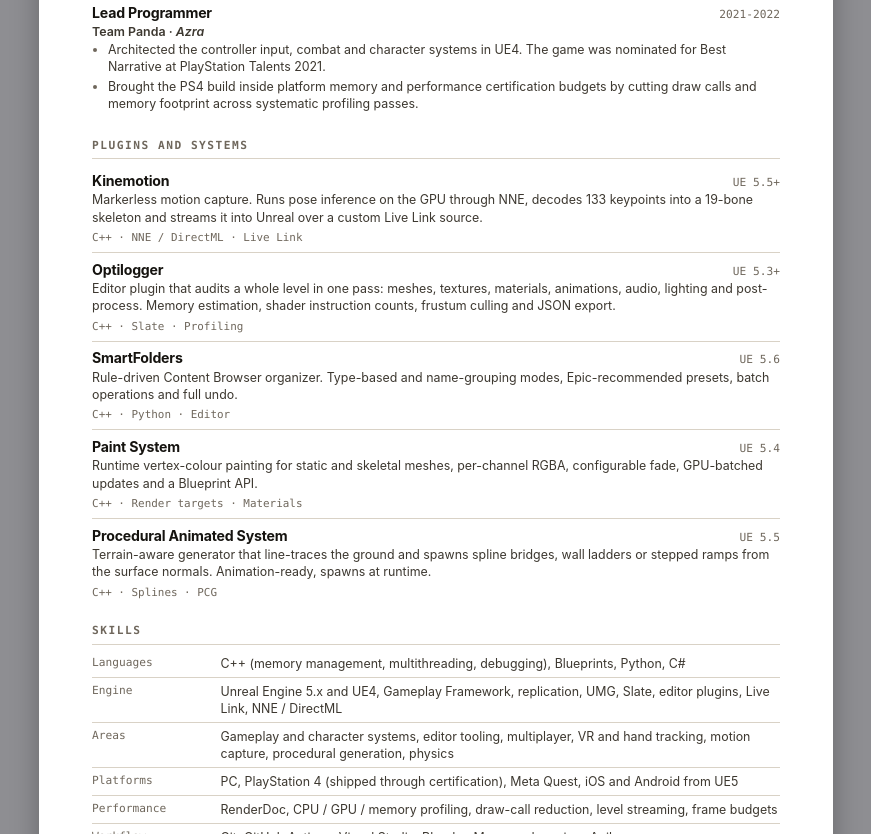
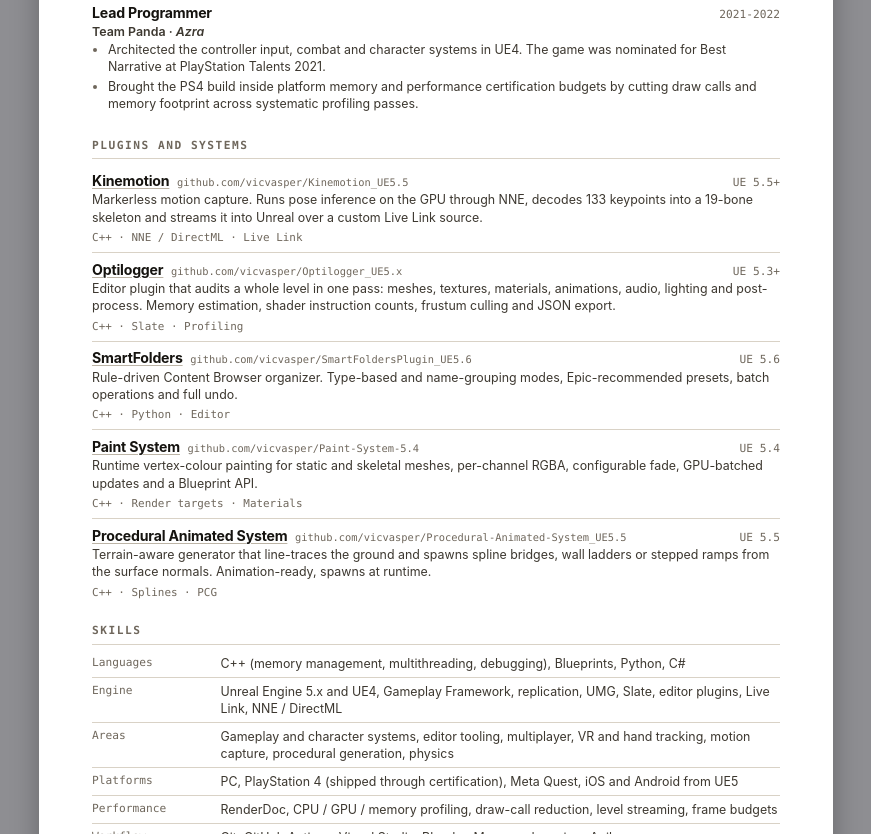
Before and after one commit to vicvasper/README, a plain HTML site: page CV_EN.html in a window 1280 px wide. Shown: the part 903-1737 px from the top of the page, without its empty margins (204-1075 px from the left). Drawn offline with Linux system fonts and the light colour scheme.

Commit message:
Make contact and repo links clickable in the CV

```diff
--- a/CV_EN.html
+++ b/CV_EN.html
@@ -17,6 +17,11 @@
   body{margin:0;background:var(--desk);color:var(--ink);font:10.4pt/1.45 var(--sans);
     -webkit-font-smoothing:antialiased;-webkit-print-color-adjust:exact;print-color-adjust:exact}
   a{color:inherit;text-decoration:none}
+  .ih h3 a{text-decoration:underline;text-decoration-thickness:.4pt;
+    text-underline-offset:2.2px;text-decoration-color:#bcb4a6}
+  .contact a:hover,.ih h3 a:hover{text-decoration-color:var(--ink)}
+  .repo{font-family:var(--mono);font-size:7.8pt;color:var(--ink3);margin-left:2mm;
+    font-weight:400;letter-spacing:0}
 
   /* the sheet */
   .sheet{width:210mm;min-height:297mm;margin:14mm auto;padding:12mm 14mm 10mm;
@@ -104,12 +109,12 @@
       <h1>Victor Rivas</h1>
       <p class="role"><b>Unreal Engine developer</b> · gameplay systems, editor tooling and C++</p>
       <div class="contact">
-        <span>vic.rivasperez@gmail.com</span>
-        <span>+34 722 34 92 47</span>
+        <span><a href="mailto:vic.rivasperez@gmail.com">vic.rivasperez@gmail.com</a></span>
+        <span><a href="tel:+34722349247">+34 722 34 92 47</a></span>
         <span>Las Palmas, Spain · remote & relocation</span>
-        <span>github.com/vicvasper</span>
-        <span>linkedin.com/in/victorrivasperez</span>
-        <span>vicvasper.github.io/README</span>
+        <span><a href="https://github.com/vicvasper">github.com/vicvasper</a></span>
+        <span><a href="https://linkedin.com/in/victorrivasperez">linkedin.com/in/victorrivasperez</a></span>
+        <span><a href="https://vicvasper.github.io/README/">vicvasper.github.io/README</a></span>
       </div>
     </div>
   </div>
@@ -139,27 +144,27 @@
   </div>
   <h2>Plugins and systems</h2>
   <div class="item">
-    <div class="ih"><h3>Kinemotion</h3><span class="when">UE 5.5+</span></div>
+    <div class="ih"><h3><a href="https://github.com/vicvasper/Kinemotion_UE5.5">Kinemotion</a><span class="repo">github.com/vicvasper/Kinemotion_UE5.5</span></h3><span class="when">UE 5.5+</span></div>
     <p>Markerless motion capture. Runs pose inference on the GPU through NNE, decodes 133 keypoints into a 19-bone skeleton and streams it into Unreal over a custom Live Link source.</p>
     <div class="tech">C++  ·  NNE / DirectML  ·  Live Link</div>
   </div>
   <div class="item">
-    <div class="ih"><h3>Optilogger</h3><span class="when">UE 5.3+</span></div>
+    <div class="ih"><h3><a href="https://github.com/vicvasper/Optilogger_UE5.x">Optilogger</a><span class="repo">github.com/vicvasper/Optilogger_UE5.x</span></h3><span class="when">UE 5.3+</span></div>
     <p>Editor plugin that audits a whole level in one pass: meshes, textures, materials, animations, audio, lighting and post-process. Memory estimation, shader instruction counts, frustum culling and JSON export.</p>
     <div class="tech">C++  ·  Slate  ·  Profiling</div>
   </div>
   <div class="item">
-    <div class="ih"><h3>SmartFolders</h3><span class="when">UE 5.6</span></div>
+    <div class="ih"><h3><a href="https://github.com/vicvasper/SmartFoldersPlugin_UE5.6">SmartFolders</a><span class="repo">github.com/vicvasper/SmartFoldersPlugin_UE5.6</span></h3><span class="when">UE 5.6</span></div>
     <p>Rule-driven Content Browser organizer. Type-based and name-grouping modes, Epic-recommended presets, batch operations and full undo.</p>
     <div class="tech">C++  ·  Python  ·  Editor</div>
   </div>
   <div class="item">
-    <div class="ih"><h3>Paint System</h3><span class="when">UE 5.4</span></div>
+    <div class="ih"><h3><a href="https://github.com/vicvasper/Paint-System-5.4">Paint System</a><span class="repo">github.com/vicvasper/Paint-System-5.4</span></h3><span class="when">UE 5.4</span></div>
     <p>Runtime vertex-colour painting for static and skeletal meshes, per-channel RGBA, configurable fade, GPU-batched updates and a Blueprint API.</p>
     <div class="tech">C++  ·  Render targets  ·  Materials</div>
   </div>
   <div class="item">
-    <div class="ih"><h3>Procedural Animated System</h3><span class="when">UE 5.5</span></div>
+    <div class="ih"><h3><a href="https://github.com/vicvasper/Procedural-Animated-System_UE5.5">Procedural Animated System</a><span class="repo">github.com/vicvasper/Procedural-Animated-System_UE5.5</span></h3><span class="when">UE 5.5</span></div>
     <p>Terrain-aware generator that line-traces the ground and spawns spline bridges, wall ladders or stepped ramps from the surface normals. Animation-ready, spawns at runtime.</p>
     <div class="tech">C++  ·  Splines  ·  PCG</div>
   </div>
```
Also changed, not shown: CV_ES.html (+15 -10 lines).
